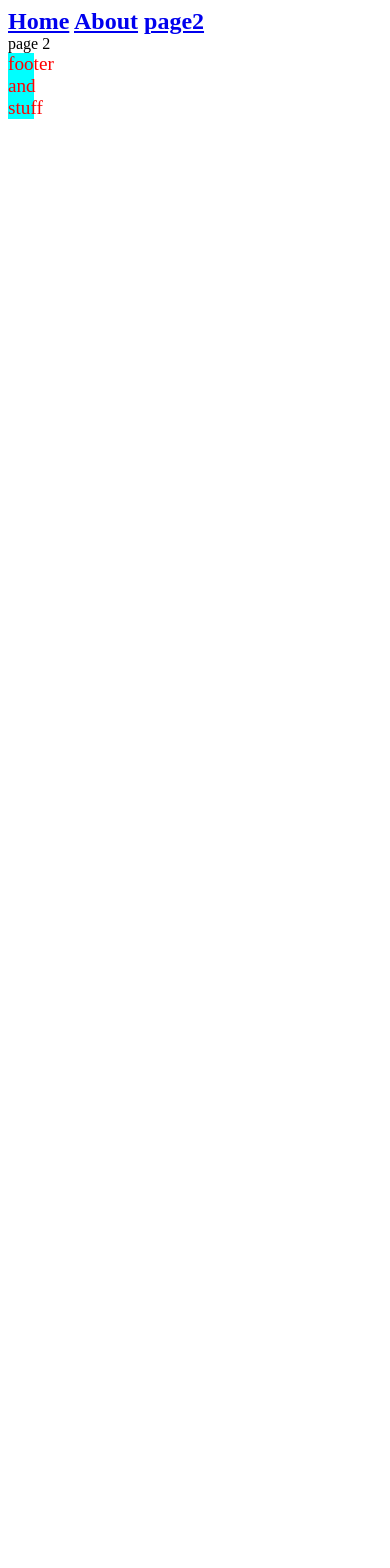
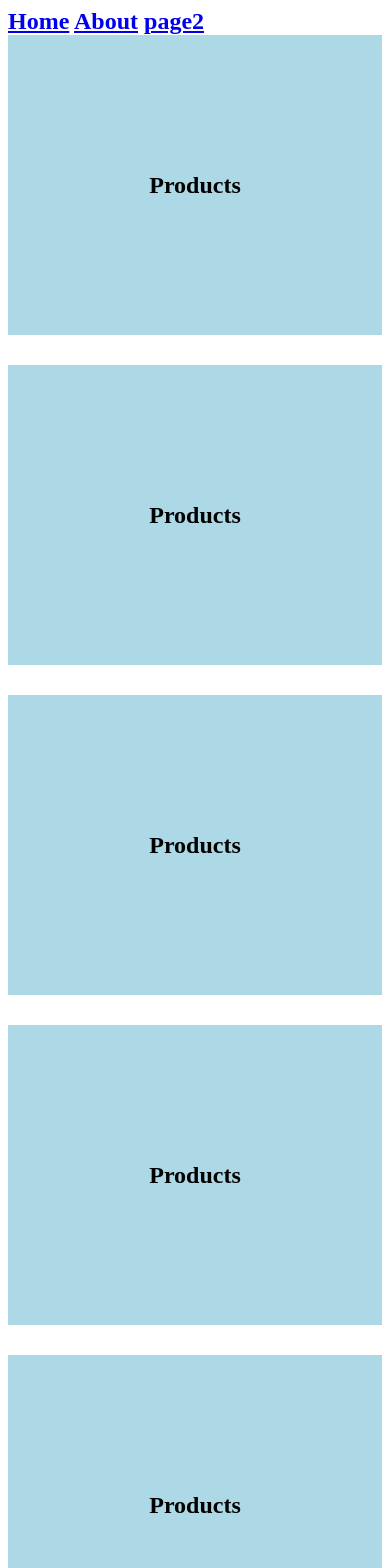
Before and after one commit to zilazach/zach-web, a SvelteKit app: page /page2 in a window 390 px wide. Shown: the top 1568 px of the page. Before the commit the page ends 844 px from the top, so only its background shows below. Built offline with nearby package versions, Linux system fonts and the light colour scheme.

Commit message:
add the start to responsiveness

```diff
--- a/src/routes/page2/+page.svelte
+++ b/src/routes/page2/+page.svelte
@@ -1 +1,51 @@
-page 2
+<style>
+
+    body{
+        padding:0 100px;
+    }
+
+    .col_3{
+        display:grid;
+        grid-template-columns:repeat(3, 1fr);
+        gap:30px;
+    }
+
+    .col_3 div{
+        height:300px;
+        background:lightblue;
+        display:flex;
+        align-items: center;
+        justify-content:center;
+    }
+
+    @media (max-width:800px){
+        .col_3{
+            grid-template-columns: repeat(1,1fr);
+
+        }
+
+
+    }
+
+</style>
+
+<div class="col_3">
+    <div>
+        <h2>Products</h2>
+    </div>
+    <div>
+        <h2>Products</h2>
+    </div>
+    <div>
+        <h2>Products</h2>
+    </div>
+    <div>
+        <h2>Products</h2>
+    </div>
+    <div>
+        <h2>Products</h2>
+    </div>
+    <div>
+        <h2>Products</h2>
+    </div>
+</div>
```
